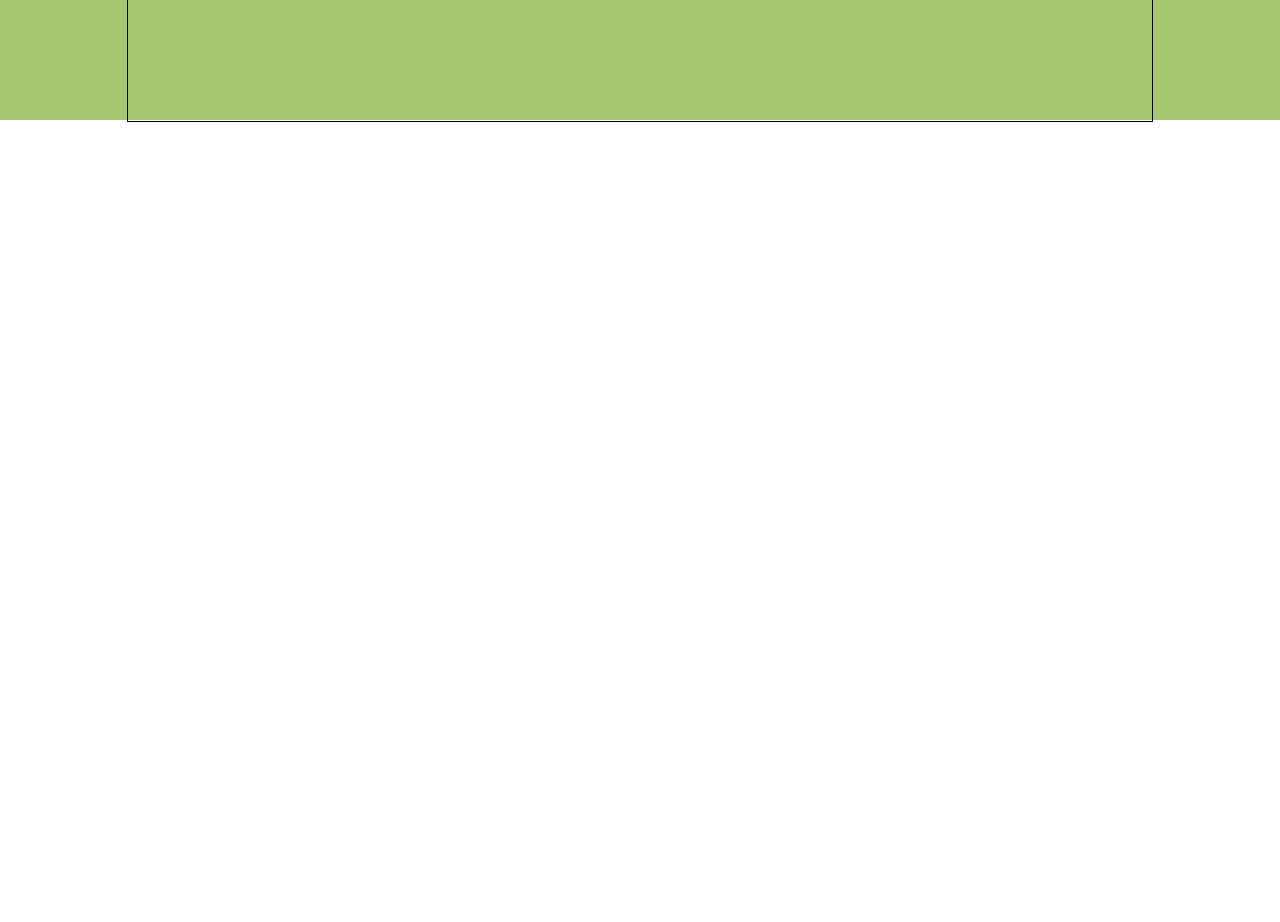
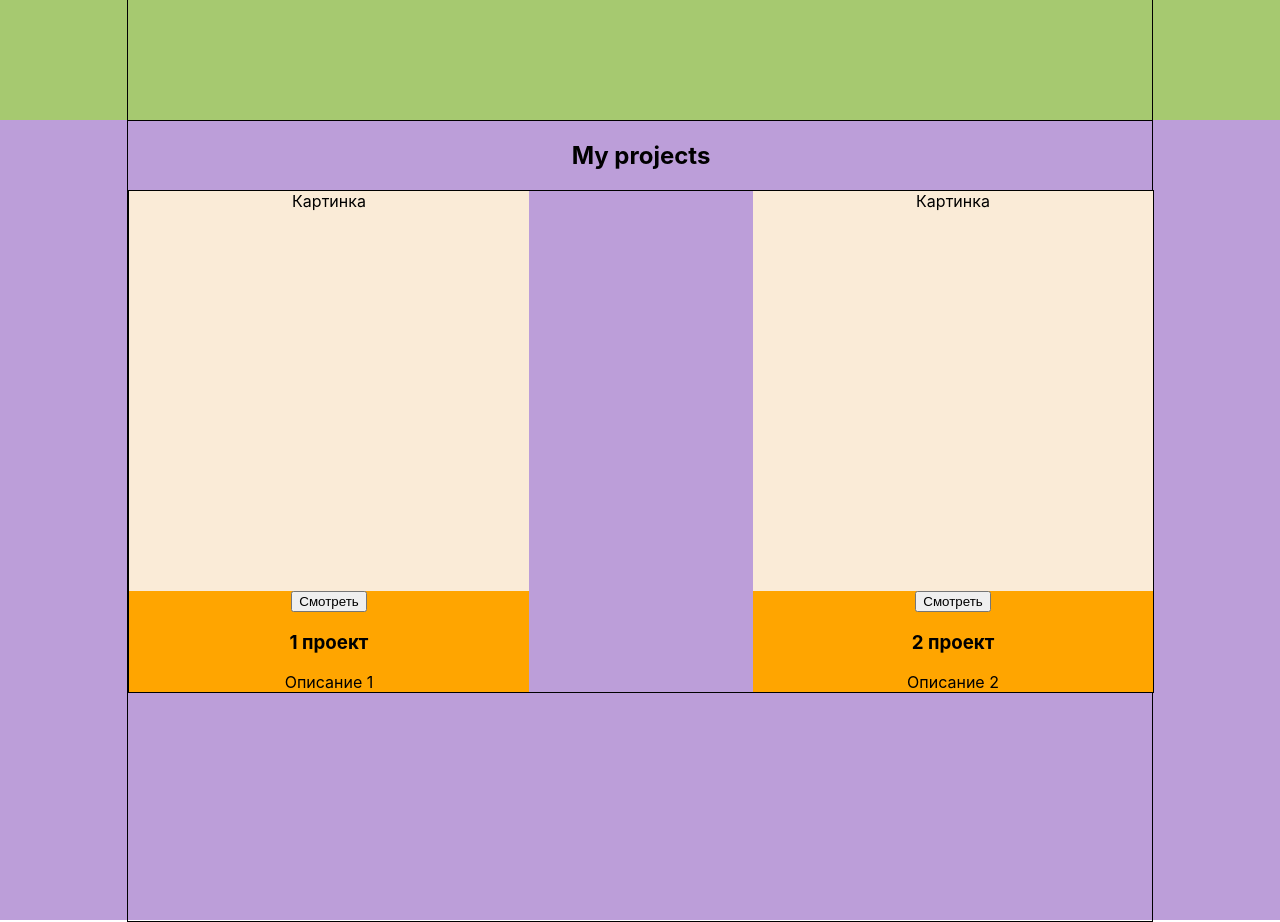
Before and after one commit to Kattekly/Portfolio, a React (Create React App) app: page / in a window 1280 px wide. Shown: the part 1560-2482 px from the top of the page. Before the commit the page ends 1682 px from the top, so only its background shows below. Built offline with nearby package versions, Linux system fonts and the light colour scheme.

Commit message:
Create Projects

```diff
--- a/src/App.tsx
+++ b/src/App.tsx
@@ -3,6 +3,7 @@ import './App.css';
 import Header from "./Header/Header";
 import Main from "./Main/Main";
 import Skills from "./Skills/Skills";
+import Projects from "./Projects/Projects";
 
 function App() {
     return (
@@ -10,6 +11,7 @@ function App() {
             <Header/>
             <Main/>
             <Skills/>
+            <Projects/>
         </div>
     );
 }
--- /dev/null
+++ b/src/Projects/Project/Project.module.css
@@ -0,0 +1,17 @@
+.project {
+    width: 400px;
+    background-color: orange;
+    display: flex;
+    flex-direction: column;
+    align-items: center;
+    text-align: center;
+}
+
+.icon {
+    height: 400px;
+    width: 400px;
+    background-color: antiquewhite;
+}
+.textElement {
+
+}
--- /dev/null
+++ b/src/Projects/Project/Project.tsx
@@ -0,0 +1,22 @@
+import React from 'react';
+import s from './Project.module.css'
+
+type ProjectPropsType = {
+    title: string
+    description: string
+}
+
+const Project = (props: ProjectPropsType) => {
+    return (
+        <div className={s.project}>
+            <div className={s.icon}>Картинка</div>
+            <button>Смотреть</button>
+            <div className={s.textElement}>
+                <h3>{props.title}</h3>
+                <span className={s.description}>{props.description}</span>
+            </div>
+        </div>
+    );
+};
+
+export default Project;
--- a/src/Projects/Projects.module.css
+++ b/src/Projects/Projects.module.css
@@ -0,0 +1,18 @@
+.projectBlock {
+    height: 100vh;
+    background-color: #bc9ed9;
+}
+
+.projectContainer {
+    align-items: center;
+    flex-direction: column;
+    justify-content: flex-start;
+}
+
+.projects {
+    border: 1px solid;
+    width: 100%;
+    display: flex;
+    justify-content: space-between;
+    flex-wrap: wrap;
+}
--- a/src/Projects/Projects.tsx
+++ b/src/Projects/Projects.tsx
@@ -1,10 +1,18 @@
 import React from 'react';
 import s from './Projects.module.css'
+import styleContainer from "../Common/Styles/Container.module.css";
+import Project from "./Project/Project";
 
 const Projects = () => {
     return (
-        <div>
-
+        <div className={s.projectBlock}>
+            <div className={`${styleContainer.container} ${s.projectContainer}`}>
+                <h2 className={s.title}>My projects</h2>
+                <div className={s.projects}>
+                    <Project title={"1 проект"} description={"Описание 1"}/>
+                    <Project title={"2 проект"} description={"Описание 2"}/>
+                </div>
+            </div>
         </div>
     );
 };
```
